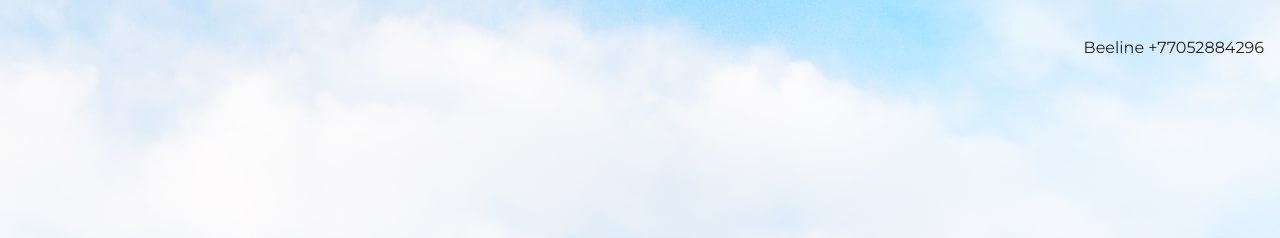
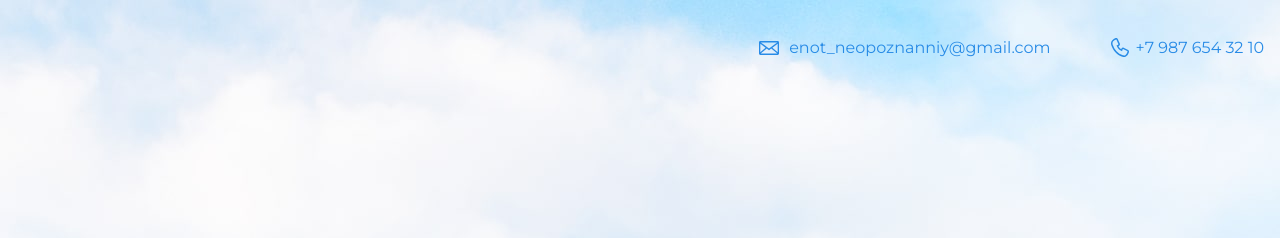
Before and after one commit to SergeyArk/my-site, a plain HTML site: page index.html in a window 1280 px wide. Shown: the top 238 px of the page. Drawn offline with nearby package versions, Linux system fonts and the light colour scheme.

Commit message:
Add files via upload

```diff
--- a/index.html
+++ b/index.html
@@ -10,7 +10,8 @@
   <body>
     <header class="page-header">
       <div class="container">
-        Beeline +77052884296
+        <a class="header-email" href="mailto:enot_neopoznanniy@gmail.com">enot_neopoznanniy@gmail.com</a>
+        <a class="header-phone" href="tel:+79876543210">+7 987 654 32 10</a>
       </div>
     </header>
 
```
